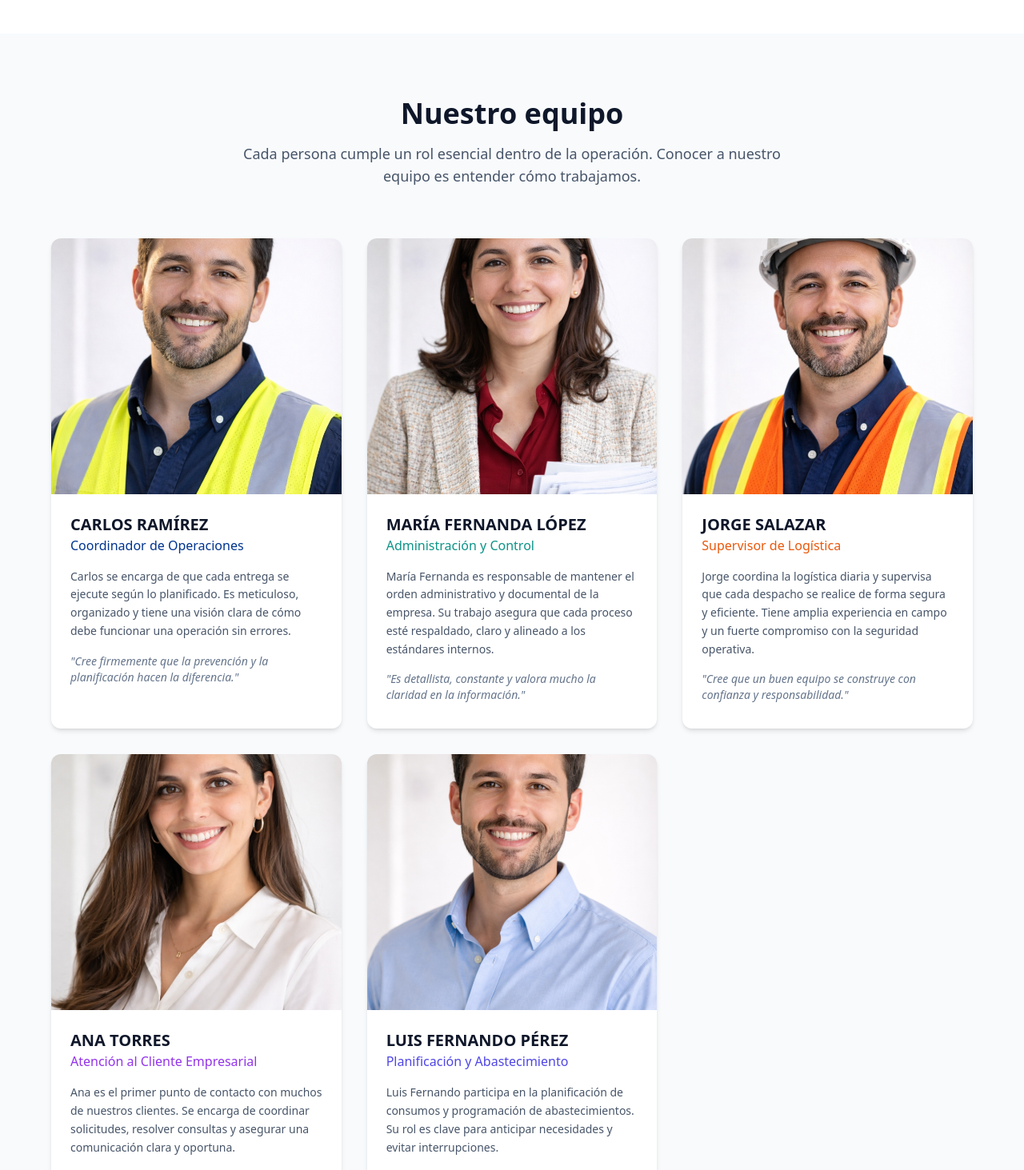
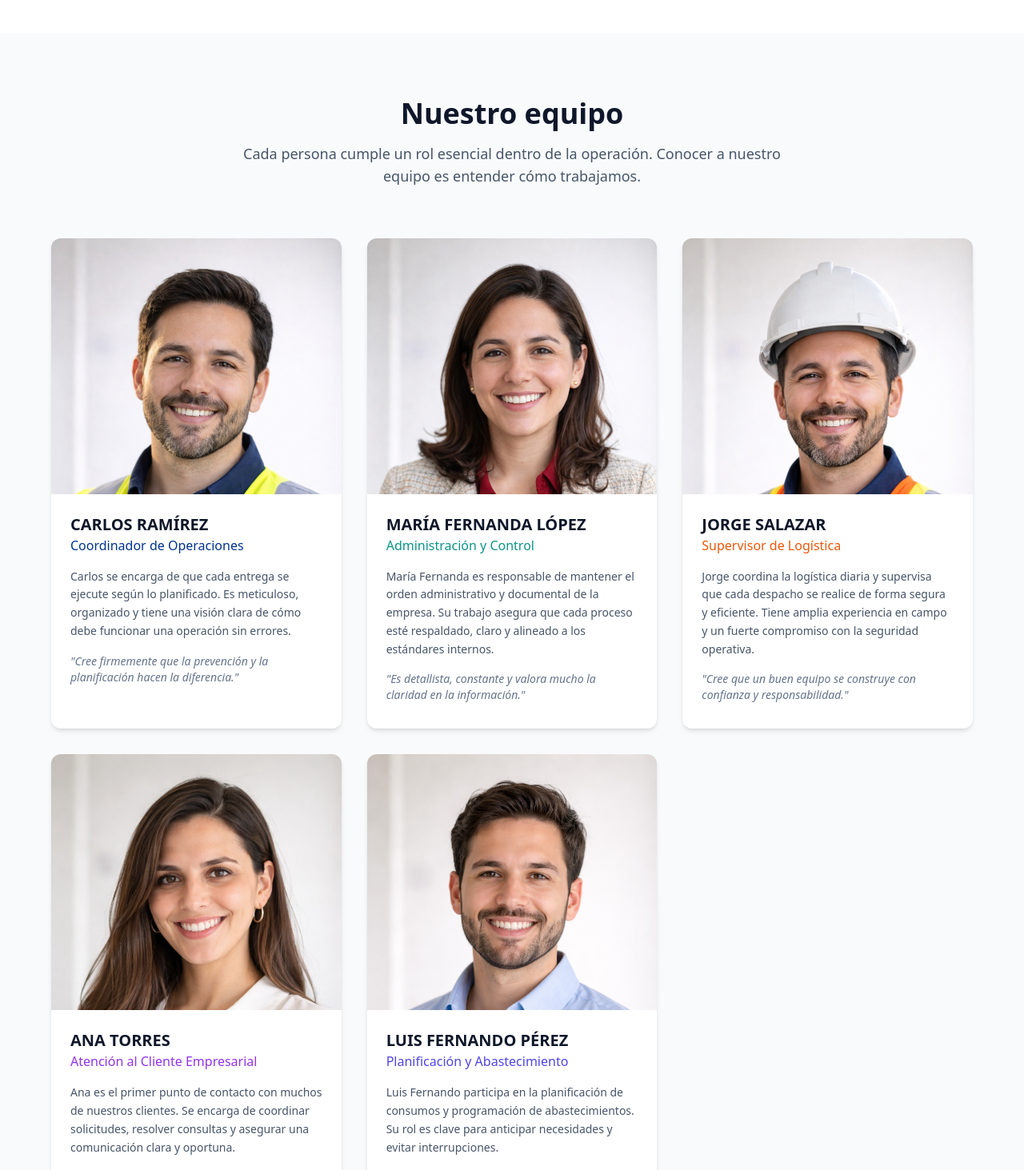
Before and after one commit to ftruusa-max/nvr-landing, a Next.js app: page /sobre-nosotros in a window 1280 px wide. Shown: the part 943-2406 px from the top of the page at 80% size. Built offline with nearby package versions, Linux system fonts and the light colour scheme.

Commit message:
Fix team image positioning to show heads

```diff
--- a/src/app/sobre-nosotros/page.tsx
+++ b/src/app/sobre-nosotros/page.tsx
@@ -68,7 +68,7 @@
                                 <img
                                     src="/team-carlos.jpg"
                                     alt="Carlos Ramírez"
-                                    className="w-full h-full object-cover transition-transform duration-500 group-hover:scale-105"
+                                    className="w-full h-full object-cover object-top transition-transform duration-500 group-hover:scale-105"
                                 />
                             </div>
                             <CardContent className="pt-6 px-6 pb-8">
@@ -91,7 +91,7 @@
                                 <img
                                     src="/team-maria.jpg"
                                     alt="María Fernanda López"
-                                    className="w-full h-full object-cover transition-transform duration-500 group-hover:scale-105"
+                                    className="w-full h-full object-cover object-top transition-transform duration-500 group-hover:scale-105"
                                 />
                             </div>
                             <CardContent className="pt-6 px-6 pb-8">
@@ -114,7 +114,7 @@
                                 <img
                                     src="/team-jorge.jpg"
                                     alt="Jorge Salazar"
-                                    className="w-full h-full object-cover transition-transform duration-500 group-hover:scale-105"
+                                    className="w-full h-full object-cover object-top transition-transform duration-500 group-hover:scale-105"
                                 />
                             </div>
                             <CardContent className="pt-6 px-6 pb-8">
@@ -137,7 +137,7 @@
                                 <img
                                     src="/team-ana.jpg"
                                     alt="Ana Torres"
-                                    className="w-full h-full object-cover transition-transform duration-500 group-hover:scale-105"
+                                    className="w-full h-full object-cover object-top transition-transform duration-500 group-hover:scale-105"
                                 />
                             </div>
                             <CardContent className="pt-6 px-6 pb-8">
@@ -160,7 +160,7 @@
                                 <img
                                     src="/team-luis.png"
                                     alt="Luis Fernando Pérez"
-                                    className="w-full h-full object-cover transition-transform duration-500 group-hover:scale-105"
+                                    className="w-full h-full object-cover object-top transition-transform duration-500 group-hover:scale-105"
                                 />
                             </div>
                             <CardContent className="pt-6 px-6 pb-8">
```
